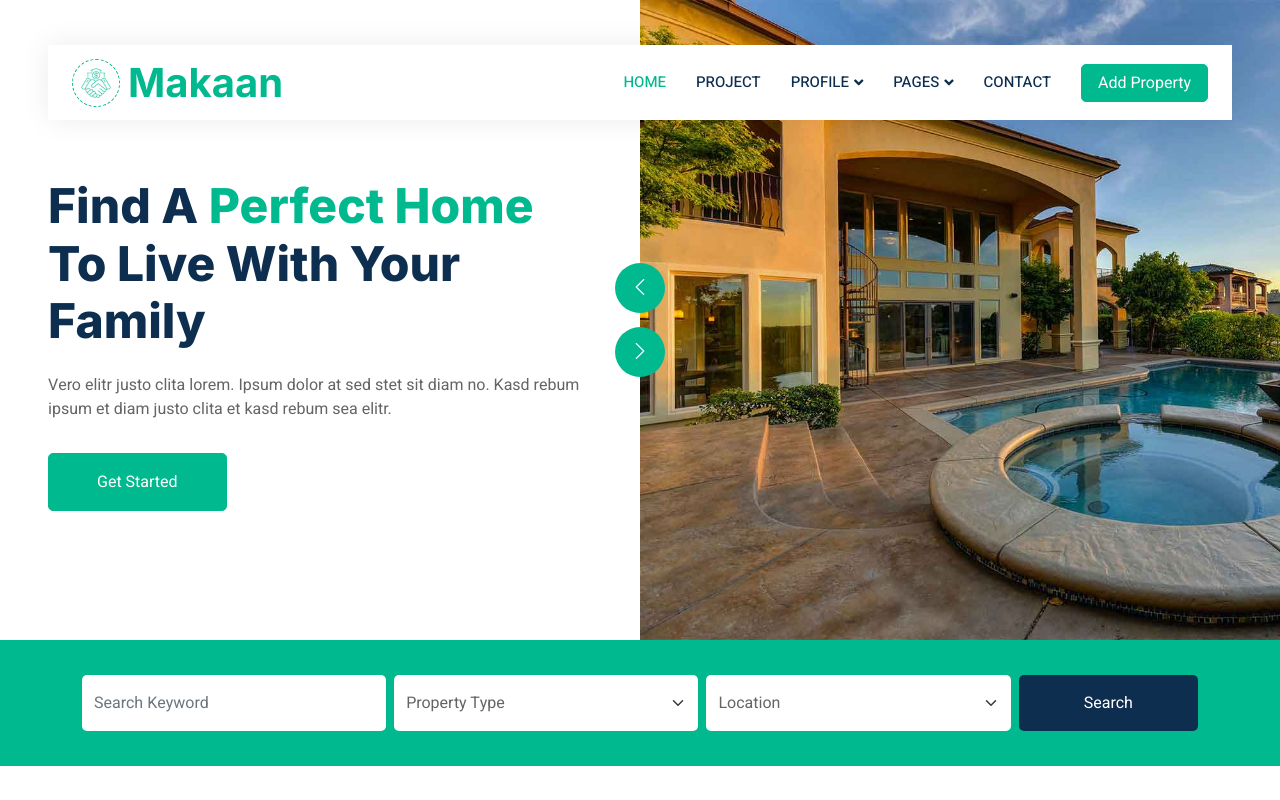
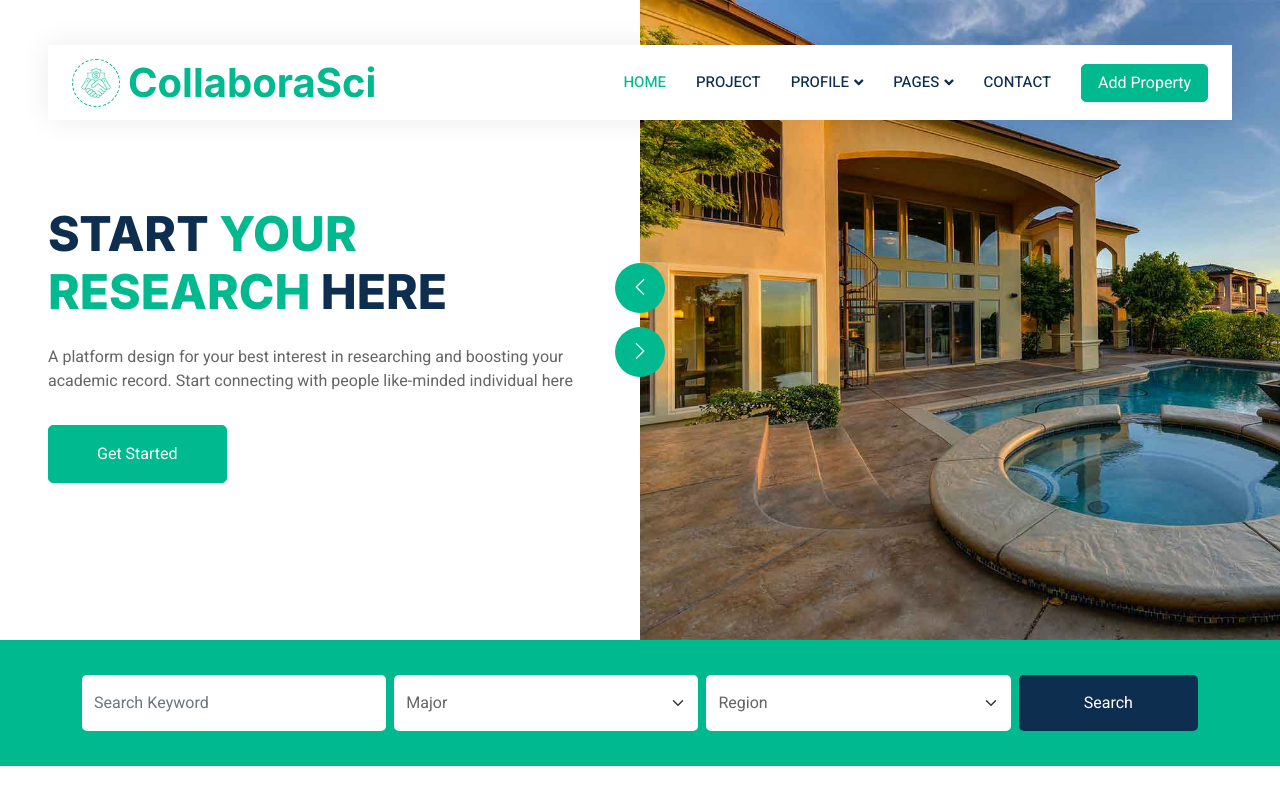
Before and after one commit to Ditbu1702/Byteuss, a plain HTML site: page real-estate-html-template/index.html in a window 1280 px wide. Shown: the top 800 px of the page. Drawn offline with nearby package versions, Linux system fonts and the light colour scheme.

Commit message:
Update index.html

```diff
--- a/real-estate-html-template/index.html
+++ b/real-estate-html-template/index.html
@@ -3,13 +3,13 @@
 
 <head>
     <meta charset="utf-8">
-    <title>Makaan - Real Estate HTML Template</title>
+    <title>CollaboraSci</title>
     <meta content="width=device-width, initial-scale=1.0" name="viewport">
     <meta content="" name="keywords">
     <meta content="" name="description">
 
     <!-- Favicon -->
-    <link href="CollaboraSci.ico" rel="icon">
+    <link href="img/favicon.ico" rel="icon">
 
     <!-- Google Web Fonts -->
     <link rel="preconnect" href="https://fonts.googleapis.com">
@@ -49,7 +49,7 @@
                     <div class="icon p-2 me-2">
                         <img class="img-fluid" src="img/icon-deal.png" alt="Icon" style="width: 30px; height: 30px;">
                     </div>
-                    <h1 class="m-0 text-primary">Makaan</h1>
+                    <h1 class="m-0 text-primary">CollaboraSci</h1>
                 </a>
                 <button type="button" class="navbar-toggler" data-bs-toggle="collapse" data-bs-target="#navbarCollapse">
                     <span class="navbar-toggler-icon"></span>
@@ -62,7 +62,7 @@
                             <a href="#" class="nav-link dropdown-toggle" data-bs-toggle="dropdown">Profile</a>
                             <div class="dropdown-menu rounded-0 m-0">
                                 <a href="property-list.html" class="dropdown-item">Professor</a>
-                                <a href="property-type.html" class="dropdown-item">Student Type</a>
+                                <a href="property-type.html" class="dropdown-item">Student</a>
                             </div>
                         </div>
                         <div class="nav-item dropdown">
@@ -85,9 +85,8 @@
         <div class="container-fluid header bg-white p-0">
             <div class="row g-0 align-items-center flex-column-reverse flex-md-row">
                 <div class="col-md-6 p-5 mt-lg-5">
-                    <h1 class="display-5 animated fadeIn mb-4">Find A <span class="text-primary">Perfect Home</span> To Live With Your Family</h1>
-                    <p class="animated fadeIn mb-4 pb-2">Vero elitr justo clita lorem. Ipsum dolor at sed stet
-                        sit diam no. Kasd rebum ipsum et diam justo clita et kasd rebum sea elitr.</p>
+                    <h1 class="display-5 animated fadeIn mb-4">START <span class="text-primary">YOUR RESEARCH</span>   HERE</h1>
+                    <p class="animated fadeIn mb-4 pb-2">A platform design for your best interest in researching and boosting your academic record. Start connecting with people like-minded individual here</p>
                     <a href="" class="btn btn-primary py-3 px-5 me-3 animated fadeIn">Get Started</a>
                 </div>
                 <div class="col-md-6 animated fadeIn">
@@ -116,18 +115,19 @@
                             </div>
                             <div class="col-md-4">
                                 <select class="form-select border-0 py-3">
-                                    <option selected>Property Type</option>
-                                    <option value="1">Property Type 1</option>
-                                    <option value="2">Property Type 2</option>
-                                    <option value="3">Property Type 3</option>
+                                    <option selected>Major</option>
+                                    <option value="1">Electrical Engineering</option>
+                                    <option value="2">Business</option>
+                                    <option value="3">Information Technology</option>
+                                    <option value="4">Biomedical</option>
                                 </select>
                             </div>
                             <div class="col-md-4">
                                 <select class="form-select border-0 py-3">
-                                    <option selected>Location</option>
-                                    <option value="1">Location 1</option>
-                                    <option value="2">Location 2</option>
-                                    <option value="3">Location 3</option>
+                                    <option selected>Region</option>
+                                    <option value="1">South</option>
+                                    <option value="2">North</option>
+                                    <option value="3">Mekong Delta</option>
                                 </select>
                             </div>
                         </div>
```
